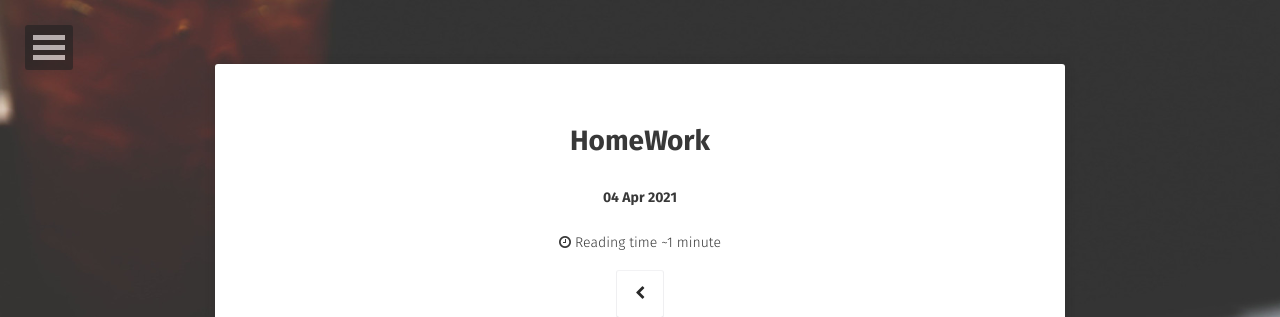
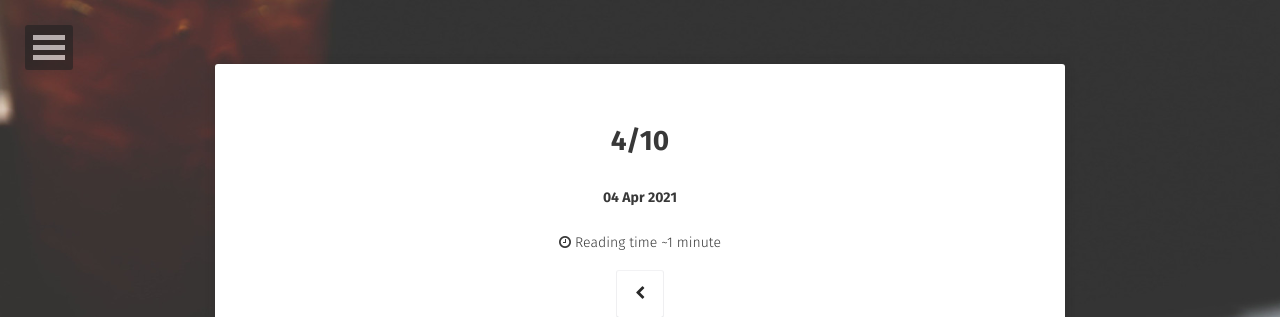
Before and after one commit to mandmschocolate/mandmschocolate.github.com, a Jekyll site: the page built from _posts/2021-04-04-code.md, in a window 1280 px wide. Shown: the top 317 px of the page. Built offline with Jekyll 4.4.1, drawn with Linux system fonts in a browser that asks for light colours; some web fonts are replaced; comment, search, counter and statistics services are not loaded.

Commit message:
Update 2021-04-04-code.md

```diff
--- a/_posts/2021-04-04-code.md
+++ b/_posts/2021-04-04-code.md
@@ -1,6 +1,6 @@
 ---
 layout: post
-title:  "HomeWork"
+title:  "4/10"
 date:   2021-04-04
 excerpt: "4/10"
 tag:
```
